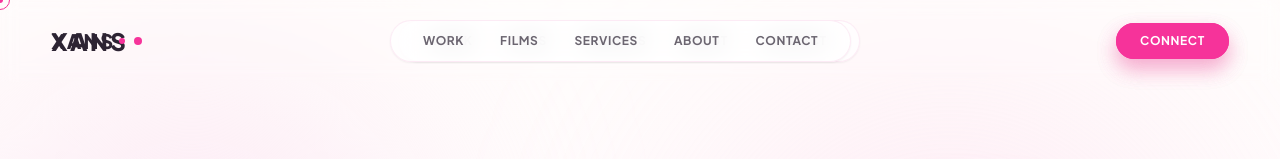
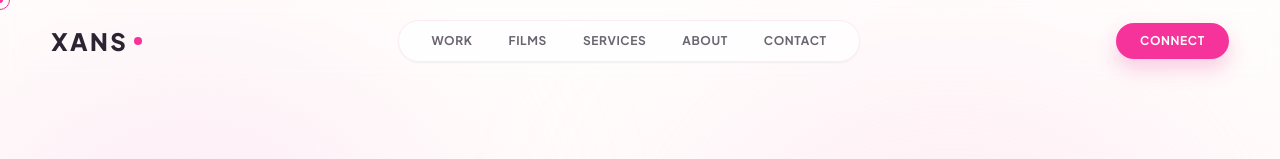
Before and after one commit to xanscreativa/xans-portfolio, a Next.js app: page / in a window 1280 px wide. Shown: the top 159 px of the page. Built offline with nearby package versions, Linux system fonts and the light colour scheme.

Commit message:
fix: remove duplicate header inside Hero section

```diff
--- a/app/components/sections/Hero.tsx
+++ b/app/components/sections/Hero.tsx
@@ -1,147 +1,16 @@
 "use client";
 
-import { useEffect, useState } from "react";
 import { motion } from "framer-motion";
 import Image from "next/image";
-import Link from "next/link";
-import { usePathname } from "next/navigation";
 import Button from "../ui/Button";
 import FadeUp from "../animation/FadeUp";
 import Counter from "../ui/Counter";
 import useParallax from "../animation/useParallax";
 
-const navLinks = [
-  { name: "Work", href: "#portfolio" },
-  { name: "Films", href: "#films" },
-  { name: "Services", href: "#services" },
-  { name: "About", href: "/about" },
-  { name: "Contact", href: "#contact" },
-];
-
 export default function Hero() {
   const bgOffset = useParallax(0.15);
-  const [scrolled, setScrolled] = useState(false);
-  const [mobileMenuOpen, setMobileMenuOpen] = useState(false);
-  const pathname = usePathname();
-
-  useEffect(() => {
-    const handleScroll = () => {
-      setScrolled(window.scrollY > 20);
-    };
-    window.addEventListener("scroll", handleScroll);
-    return () => window.removeEventListener("scroll", handleScroll);
-  }, []);
 
   return (
-    <>
-      {/* Dynamic Floating Navbar */}
-      <header
-        className={`fixed left-0 right-0 top-0 z-50 transition-all duration-300 ${
-          scrolled
-            ? "border-b border-pink-100/60 bg-white/80 py-3 shadow-[0_4px_20px_rgba(229,135,176,0.05)] backdrop-blur-md"
-            : "bg-transparent py-5"
-        }`}
-      >
-        <div className="mx-auto flex w-[92%] max-w-7xl items-center justify-between">
-          {/* Logo */}
-          <Link href="/" className="group flex items-center gap-1">
-            <span className="text-xl font-black tracking-widest text-[#2D2433] transition-colors group-hover:text-pink-500">
-              XANS
-            </span>
-            <span className="h-1.5 w-1.5 rounded-full bg-pink-500" />
-          </Link>
-
-          {/* Desktop Navigation Links */}
-          <nav className="hidden items-center gap-1 rounded-full border border-pink-100/80 bg-white/70 px-4 py-1.5 shadow-xs backdrop-blur-md md:flex">
-            {navLinks.map((link) => {
-              const isActive = pathname === link.href;
-              return (
-                <Link
-                  key={link.name}
-                  href={link.href}
-                  className={`relative px-4 py-1.5 text-xs font-bold uppercase tracking-wider transition-colors duration-200 ${
-                    isActive
-                      ? "text-pink-500"
-                      : "text-[#6B6570] hover:text-[#2D2433]"
-                  }`}
-                >
-                  {link.name}
-                  {isActive && (
-                    <span className="absolute bottom-0 left-1/2 h-0.5 w-4 -translate-x-1/2 rounded-full bg-pink-500" />
-                  )}
-                </Link>
-              );
-            })}
-          </nav>
-
-          {/* Desktop CTA Button */}
-          <div className="hidden md:block">
-            <Link
-              href="#contact"
-              className="inline-flex items-center justify-center rounded-full bg-pink-500 px-6 py-2.5 text-xs font-bold uppercase tracking-wider text-white shadow-[0_10px_20px_rgba(236,72,153,0.25)] transition-all duration-300 hover:-translate-y-0.5 hover:bg-pink-600 hover:shadow-[0_12px_25px_rgba(236,72,153,0.35)]"
-            >
-              Connect
-            </Link>
-          </div>
-
-          {/* Mobile Menu Button */}
-          <button
-            onClick={() => setMobileMenuOpen(!mobileMenuOpen)}
-            className="flex h-10 w-10 items-center justify-center rounded-full bg-pink-50 text-pink-600 md:hidden"
-            aria-label="Toggle Menu"
-          >
-            <svg
-              className="h-5 w-5"
-              fill="none"
-              stroke="currentColor"
-              viewBox="0 0 24 24"
-            >
-              {mobileMenuOpen ? (
-                <path
-                  strokeLinecap="round"
-                  strokeLinejoin="round"
-                  strokeWidth="2"
-                  d="M6 18L18 6M6 6l12 12"
-                />
-              ) : (
-                <path
-                  strokeLinecap="round"
-                  strokeLinejoin="round"
-                  strokeWidth="2"
-                  d="M4 6h16M4 12h16M4 18h16"
-                />
-              )}
-            </svg>
-          </button>
-        </div>
-
-        {/* Mobile Dropdown Menu */}
-        {mobileMenuOpen && (
-          <div className="absolute left-0 right-0 top-full border-b border-pink-100 bg-white/95 p-6 shadow-xl backdrop-blur-xl md:hidden">
-            <div className="flex flex-col gap-4">
-              {navLinks.map((link) => (
-                <Link
-                  key={link.name}
-                  href={link.href}
-                  onClick={() => setMobileMenuOpen(false)}
-                  className="text-sm font-bold uppercase tracking-wider text-[#2D2433] hover:text-pink-500"
-                >
-                  {link.name}
-                </Link>
-              ))}
-              <Link
-                href="#contact"
-                onClick={() => setMobileMenuOpen(false)}
-                className="mt-2 rounded-full bg-pink-500 py-3 text-center text-xs font-bold uppercase tracking-wider text-white"
-              >
-                Connect
-              </Link>
-            </div>
-          </div>
-        )}
-      </header>
-
-      {/* Main Hero Section */}
     <section
       id="hero"
       className="relative overflow-hidden bg-gradient-to-b from-[#FFFDFC] via-[#FFF8FB] to-[#FFFFFF] pb-16 pt-28 sm:pb-20 sm:pt-36 lg:pb-28 lg:pt-40"
@@ -389,6 +258,5 @@ export default function Hero() {
         </div>
       </div>
     </section>
-    </>
   );
 }
```
Lines whose indentation alone changed are shown as unchanged.
